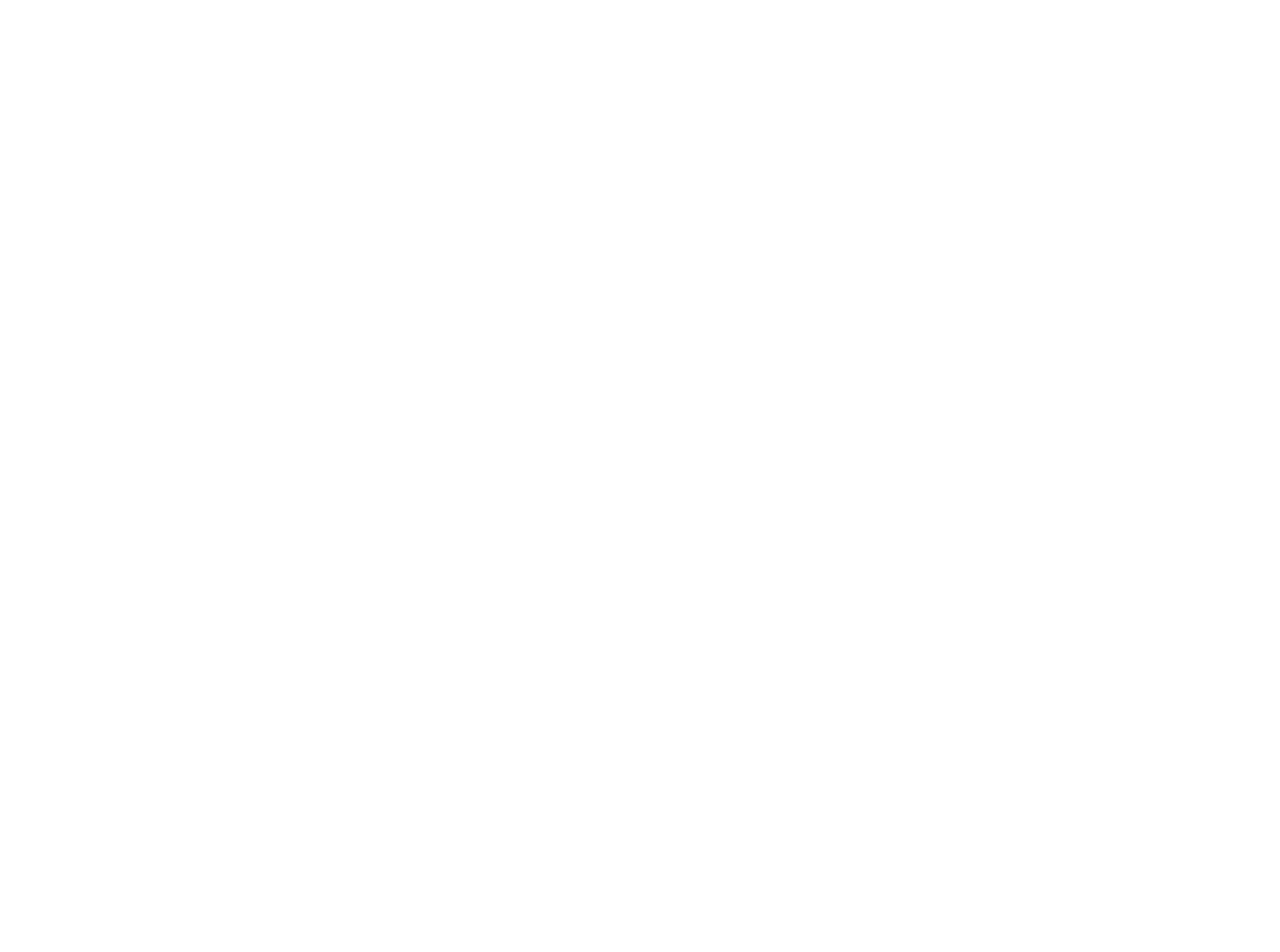
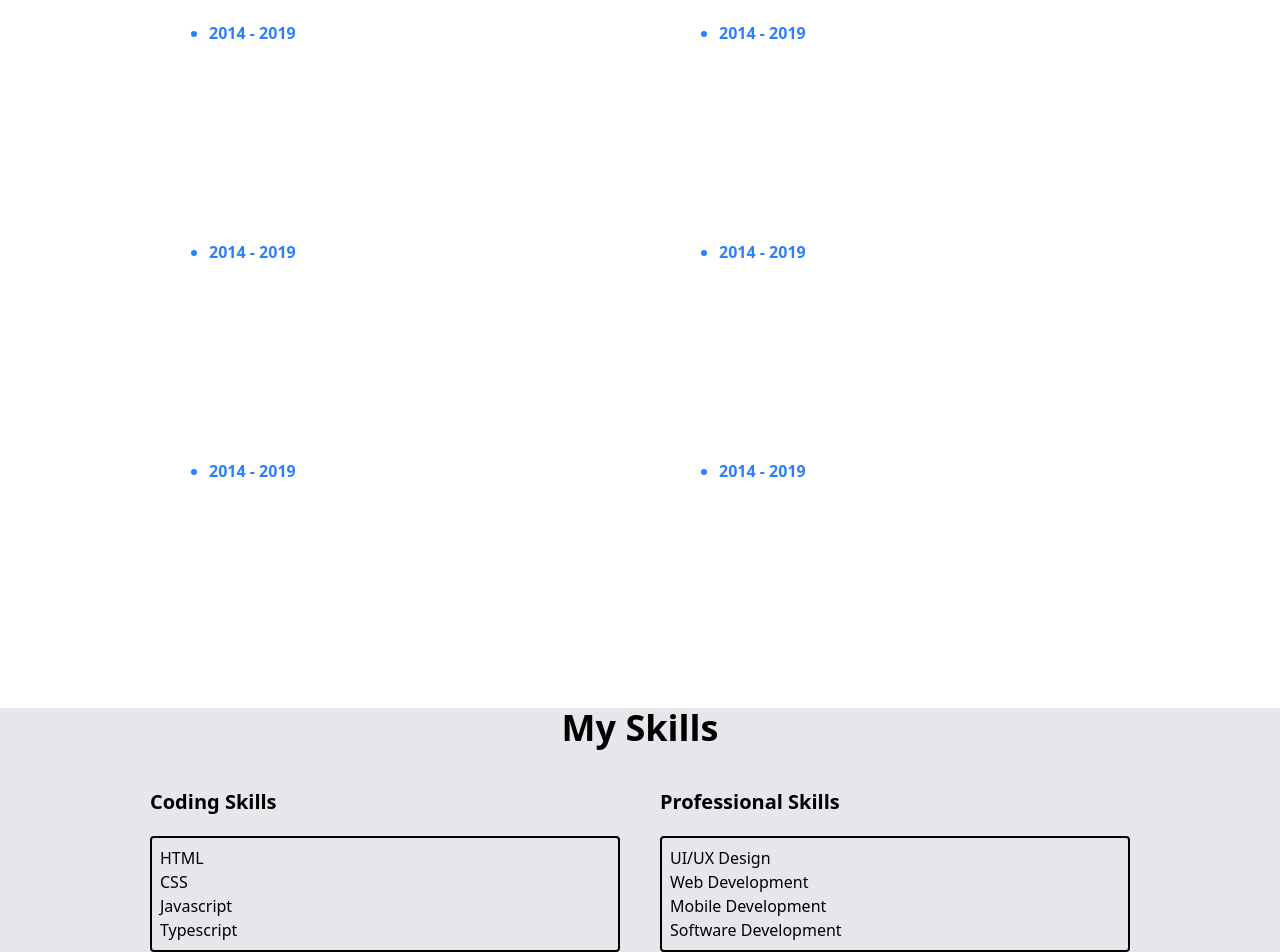
Before and after one commit to NikPrivate/ameerportfolio, a React (Vite) app: page / in a window 1280 px wide. Shown: the part 1409-2361 px from the top of the page. Before the commit the page ends 1252 px from the top, so only its background shows below. Built offline with nearby package versions, Linux system fonts and the light colour scheme.

Commit message:
Add: Journey page, skills page

```diff
--- a/src/App.jsx
+++ b/src/App.jsx
@@ -3,18 +3,22 @@ import About from "./components/About";
 import AnimatedBackground from "./components/AnimatedBackground";
 import Intro from "./components/Intro";
 import Nav from "./components/Nav";
+import Journey from "./components/Journey";
+import Skills from "./components/Skills";
 
 function App() {
   //create refs for each section
 
   const aboutRef = useRef(null);
   const homeRef = useRef(null);
+  const journeyRef = useRef(null);
+  const skillsRef = useRef(null);
 
   return (
     <div>
       <AnimatedBackground />
       <div>
-        <Nav refs={{ aboutRef, homeRef }} />
+        <Nav refs={{ aboutRef, homeRef, journeyRef, skillsRef }} />
       </div>
       <div ref={homeRef}>
         <Intro />
@@ -22,6 +26,12 @@ function App() {
       <div ref={aboutRef}>
         <About />
       </div>
+      <div ref={journeyRef}>
+        <Journey />
+      </div>
+      <div ref={skillsRef}>
+        <Skills />
+      </div>
     </div>
   );
 }
--- a/src/components/About.jsx
+++ b/src/components/About.jsx
@@ -3,7 +3,7 @@ import { CgProfile } from "react-icons/cg";
 
 const About = forwardRef((props, ref) => {
   return (
-    <section ref={ref} className="bg-gray-200 border-white shadow-lg">
+    <section className="bg-gray-200 border-white shadow-lg">
       <div className="mx-auto w-fit py-10">
         <div>
           <h1 className="text-center text-4xl font-sans font-bold">
--- a/src/components/Intro.jsx
+++ b/src/components/Intro.jsx
@@ -5,10 +5,7 @@ import { FaFacebookF } from "react-icons/fa";
 
 const Intro = () => {
   return (
-    <section
-      id="home"
-      className="h-screen flex flex-col justify-center items-center xl:px-[150px] px-10"
-    >
+    <section className="h-screen flex flex-col justify-center items-center xl:px-[150px] px-10">
       <div className="grid xl:grid-cols-2 grid-cols-1">
         <div className="xl:col-span-2 col-span-1">
           <p className="text-white lg:text-6xl md:text-5xl text-4xl font-sans font-semibold">
--- /dev/null
+++ b/src/components/Journey.jsx
@@ -0,0 +1,152 @@
+import React from "react";
+import { FaCircle } from "react-icons/fa";
+
+const Journey = () => {
+  return (
+    <section>
+      <div>
+        <h1 className="text-white text-center font-sans font-bold text-4xl mt-10">
+          My Journey
+        </h1>
+      </div>
+      <div className="grid xl:grid-cols-2 grid-cols-1 xl:px-[150px] px-10 gap-10 mt-10">
+        <div className="col-span-1">
+          <div className="mb-5">
+            <h1 className="text-white font-sans font-semibold text-xl">
+              Education
+            </h1>
+          </div>
+          <FaCircle className="text-white ml-[-7px] mb-[-15px]" />
+          <div className="flex gap-4">
+            <div className="border border-white"></div>
+            <div className="border border-white rounded mb-5 pl-5 p-2">
+              <ul className="list-disc ml-5 mb-2">
+                <li className="text-blue-500 font-sans font-semibold">
+                  2014 - 2019
+                </li>
+              </ul>
+              <h1 className="text-white font-sans font-semibold text-xl">
+                Bachelor of Computer Science
+              </h1>
+              <p className="text-white">
+                Lorem ipsum dolor sit amet, consectetur adipiscing elit. Sed do
+                eiusmod tempor incididunt ut labore et dolore magna aliqua. Ut
+                enim ad minim veniam, quis nostrud exercitation ullamco laboris
+                nisi ut aliquip ex ea commodo consequat.
+              </p>
+            </div>
+          </div>
+          <FaCircle className="text-white ml-[-7px] mb-[-15px]" />
+          <div className="flex gap-4">
+            <div className="border border-white"></div>
+            <div className="border border-white rounded mb-5 pl-5 p-2">
+              <ul className="list-disc ml-5 mb-2">
+                <li className="text-blue-500 font-sans font-semibold">
+                  2014 - 2019
+                </li>
+              </ul>
+              <h1 className="text-white font-sans font-semibold text-xl">
+                Bachelor of Computer Science
+              </h1>
+              <p className="text-white">
+                Lorem ipsum dolor sit amet, consectetur adipiscing elit. Sed do
+                eiusmod tempor incididunt ut labore et dolore magna aliqua. Ut
+                enim ad minim veniam, quis nostrud exercitation ullamco laboris
+                nisi ut aliquip ex ea commodo consequat.
+              </p>
+            </div>
+          </div>
+          <FaCircle className="text-white ml-[-7px] mb-[-15px]" />
+          <div className="flex gap-4">
+            <div className="border border-white"></div>
+            <div className="border border-white rounded mb-5 pl-5 p-2">
+              <ul className="list-disc ml-5 mb-2">
+                <li className="text-blue-500 font-sans font-semibold">
+                  2014 - 2019
+                </li>
+              </ul>
+              <h1 className="text-white font-sans font-semibold text-xl">
+                Bachelor of Computer Science
+              </h1>
+              <p className="text-white">
+                Lorem ipsum dolor sit amet, consectetur adipiscing elit. Sed do
+                eiusmod tempor incididunt ut labore et dolore magna aliqua. Ut
+                enim ad minim veniam, quis nostrud exercitation ullamco laboris
+                nisi ut aliquip ex ea commodo consequat.
+              </p>
+            </div>
+          </div>
+        </div>
+        <div className="col-span-1">
+          <div className="mb-5">
+            <h1 className="text-white font-sans font-semibold text-xl">
+              Experience
+            </h1>
+          </div>
+          <FaCircle className="text-white ml-[-7px] mb-[-15px]" />
+          <div className="flex gap-4">
+            <div className="border border-white"></div>
+            <div className="border border-white rounded mb-5 pl-5 p-2">
+              <ul className="list-disc ml-5 mb-2">
+                <li className="text-blue-500 font-sans font-semibold">
+                  2014 - 2019
+                </li>
+              </ul>
+              <h1 className="text-white font-sans font-semibold text-xl">
+                Bachelor of Computer Science
+              </h1>
+              <p className="text-white">
+                Lorem ipsum dolor sit amet, consectetur adipiscing elit. Sed do
+                eiusmod tempor incididunt ut labore et dolore magna aliqua. Ut
+                enim ad minim veniam, quis nostrud exercitation ullamco laboris
+                nisi ut aliquip ex ea commodo consequat.
+              </p>
+            </div>
+          </div>
+          <FaCircle className="text-white ml-[-7px] mb-[-15px]" />
+          <div className="flex gap-4">
+            <div className="border border-white"></div>
+            <div className="border border-white rounded mb-5 pl-5 p-2">
+              <ul className="list-disc ml-5 mb-2">
+                <li className="text-blue-500 font-sans font-semibold">
+                  2014 - 2019
+                </li>
+              </ul>
+              <h1 className="text-white font-sans font-semibold text-xl">
+                Bachelor of Computer Science
+              </h1>
+              <p className="text-white">
+                Lorem ipsum dolor sit amet, consectetur adipiscing elit. Sed do
+                eiusmod tempor incididunt ut labore et dolore magna aliqua. Ut
+                enim ad minim veniam, quis nostrud exercitation ullamco laboris
+                nisi ut aliquip ex ea commodo consequat.
+              </p>
+            </div>
+          </div>
+          <FaCircle className="text-white ml-[-7px] mb-[-15px]" />
+          <div className="flex gap-4">
+            <div className="border border-white"></div>
+            <div className="border border-white rounded mb-5 pl-5 p-2">
+              <ul className="list-disc ml-5 mb-2">
+                <li className="text-blue-500 font-sans font-semibold">
+                  2014 - 2019
+                </li>
+              </ul>
+              <h1 className="text-white font-sans font-semibold text-xl">
+                Bachelor of Computer Science
+              </h1>
+              <p className="text-white">
+                Lorem ipsum dolor sit amet, consectetur adipiscing elit. Sed do
+                eiusmod tempor incididunt ut labore et dolore magna aliqua. Ut
+                enim ad minim veniam, quis nostrud exercitation ullamco laboris
+                nisi ut aliquip ex ea commodo consequat.
+              </p>
+            </div>
+          </div>
+        </div>
+      </div>
+    </section>
+  );
+};
+
+export default Journey;
--- a/src/components/Nav.jsx
+++ b/src/components/Nav.jsx
@@ -2,7 +2,7 @@ import { useEffect, useState } from "react";
 import { GiHamburgerMenu } from "react-icons/gi";
 
 const Nav = ({ refs }) => {
-  const { aboutRef, homeRef } = refs;
+  const { aboutRef, homeRef, journeyRef, skillsRef } = refs;
   const [scrolled, setScrolled] = useState(false);
 
   const scrollToSection = (ref) => {
@@ -34,7 +34,7 @@ const Nav = ({ refs }) => {
       >
         Ameer.
       </h1>
-      <div className="flex xl:space-x-10 xl:block hidden">
+      <div className="flex xl:space-x-7 xl:block hidden">
         <button
           onClick={() => scrollToSection(homeRef)}
           className={`text-lg hover:underline font-semibold cursor-pointer ${
@@ -52,6 +52,15 @@ const Nav = ({ refs }) => {
           About
         </button>
         <button
+          onClick={() => scrollToSection(journeyRef)}
+          className={`text-lg hover:underline font-semibold cursor-pointer ${
+            scrolled ? "text-black" : "text-white"
+          }`}
+        >
+          Education
+        </button>
+        <button
+          onClick={() => scrollToSection(skillsRef)}
           className={`text-lg hover:underline font-semibold cursor-pointer ${
             scrolled ? "text-black" : "text-white"
           }`}
--- /dev/null
+++ b/src/components/Skills.jsx
@@ -0,0 +1,51 @@
+import React from "react";
+
+const Skills = () => {
+  return (
+    <section className="bg-gray-200">
+      <div className="mt-10">
+        <h1 className="text-center font-sans font-bold text-4xl">My Skills</h1>
+      </div>
+      <div className="grid xl:grid-cols-2 grid-cols-1 xl:px-[150px] px-10 mt-10 gap-10">
+        <div className="col-span-1">
+          <h1 className="text-xl font-sans font-semibold">Coding Skills</h1>
+          <div className="border border-2 p-2 mt-5 rounded">
+            <div>
+              <p>HTML</p>
+            </div>
+            <div>
+              <p>CSS</p>
+            </div>
+            <div>
+              <p>Javascript</p>
+            </div>
+            <div>
+              <p>Typescript</p>
+            </div>
+          </div>
+        </div>
+        <div className="col-span-1">
+          <h1 className="text-xl font-sans font-semibold">
+            Professional Skills
+          </h1>
+          <div className="border border-2 p-2 mt-5 rounded">
+            <div>
+              <p>UI/UX Design</p>
+            </div>
+            <div>
+              <p>Web Development</p>
+            </div>
+            <div>
+              <p>Mobile Development</p>
+            </div>
+            <div>
+              <p>Software Development</p>
+            </div>
+          </div>
+        </div>
+      </div>
+    </section>
+  );
+};
+
+export default Skills;
```
